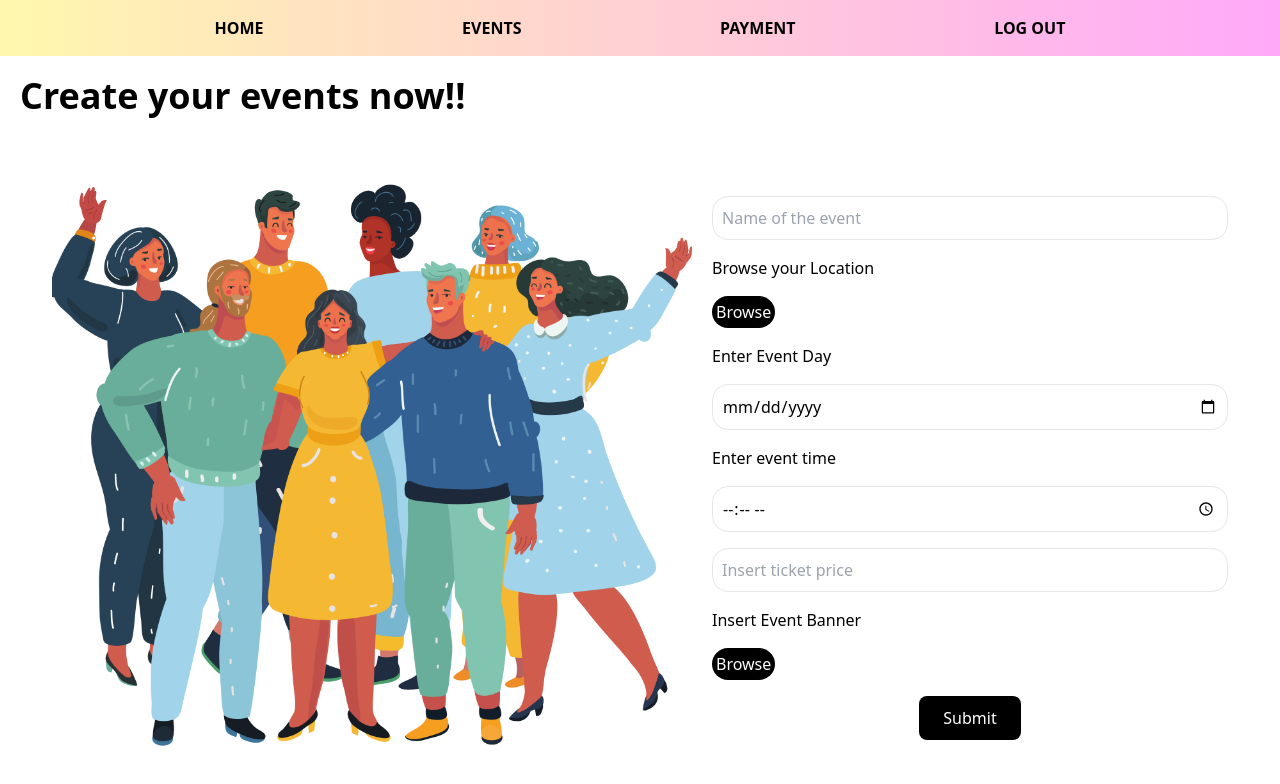
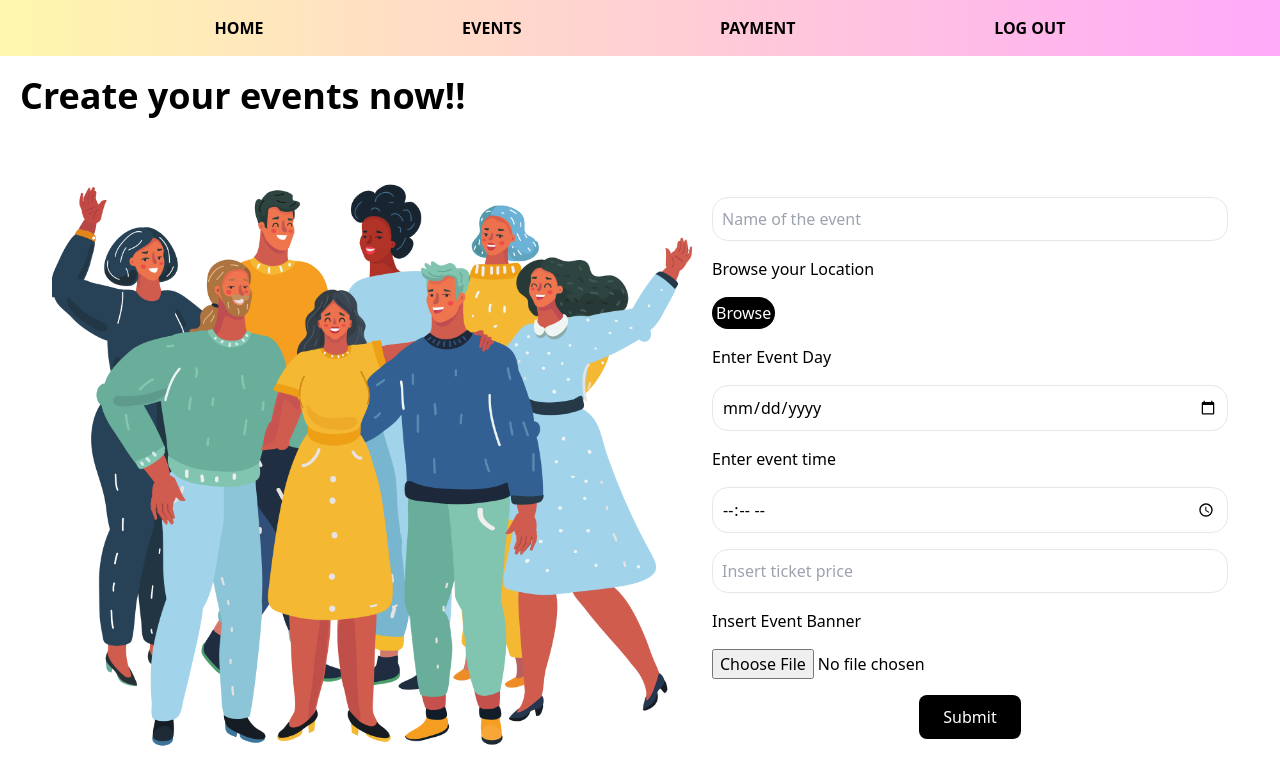
Before and after one commit to swiks12/eventManagement-fe, a React (Vite) app: page /organizer/events/create in a window 1280 px wide. Shown: the top 784 px of the page. Built offline with nearby package versions, Linux system fonts and the light colour scheme.

Commit message:
map box vayena

```diff
--- a/package.json
+++ b/package.json
@@ -11,8 +11,10 @@
   },
   "dependencies": {
     "axios": "^1.6.8",
+    "leaflet": "^1.9.4",
     "react": "^18.2.0",
-    "react-dom": "^18.2.0"
+    "react-dom": "^18.2.0",
+    "react-leaflet": "^4.2.1"
   },
   "devDependencies": {
     "@types/react": "^18.2.66",
--- /dev/null
+++ b/src/components/leaflet/osm-providers.js
@@ -0,0 +1,6 @@
+export default{
+    maptiler:{
+        url:"https://api.maptiler.com/maps/basic-v2/256/{z}/{x}/{y}.png?key=KBHQB0kE19OORr2LQ87e",
+        attribution:'&copy; <a href="https://www.maptiler.com/">MapTiler</a> &copy; <a href="http://osm.org/copyright">OpenStreetMap</a> contributors'
+    }
+}
--- a/src/pages/CreateEventForm.jsx
+++ b/src/pages/CreateEventForm.jsx
@@ -2,6 +2,7 @@ import React from "react";
 import Button from "../components/reusable/Button";
 import people from "../assets/people.png";
 import creation from "../assets/creation.png";
+
 
 const CreateEventForm = () => {
   return (
@@ -48,9 +49,7 @@ const CreateEventForm = () => {
               className="bg-white rounded-2xl p-[9px] border"
             />
             <p>Insert Event Banner</p>
-            <button className="p-1 bg-black text-white rounded-2xl w-fit">
-              Browse
-            </button>
+            <input type="file" name="banner" />
             <Button data="Submit" type="submit" />
           </form>
         </div>
```
Also changed, not shown: src/API/getPLaces.js (added), src/assets/pointer.svg (added), 1 other file (tests, documents, lock files or other folders).
